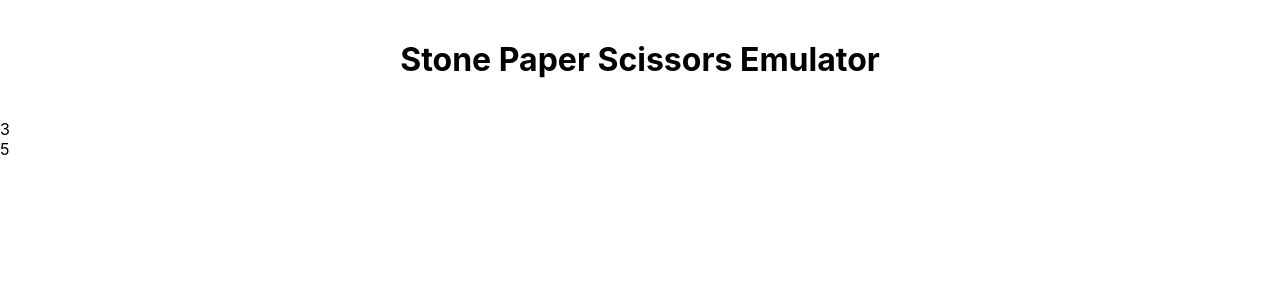
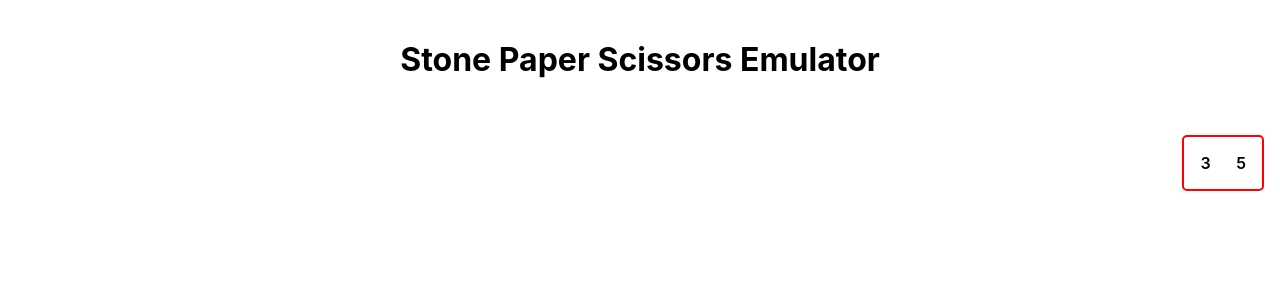
Before and after one commit to divyanshchahar/stone_paper-scissors, a React (Create React App) app: page / in a window 1280 px wide. Shown: the top 300 px of the page. Built offline with nearby package versions, Linux system fonts and the light colour scheme.

Commit message:
added styling

```diff
--- a/src/App.css
+++ b/src/App.css
@@ -6,11 +6,33 @@
 
 :root {
   --p0: 5vh;
+
+  --container-1_b: 2px;
+  --container-1_p: 0.5vw;
+
+  --special-text-button-1_p: 1vw;
+
+  --border-1: rgba(255, 0, 0, 1);
 }
 
 h1 {
   text-align: center;
   padding: var(--p0);
+}
+
+.container-1 {
+  border: var(--container-1_b) solid var(--border-1);
+  padding: var(--container-1_p);
+  margin: calc(5 * var(--container-1_p));
+  border-radius: 5px;
+  width: fit-content;
+  float: right;
+}
+
+.special-text-button-1 {
+  display: inline-block;
+  padding: var(--special-text-button-1_p);
+  font-weight: 600;
 }
 
 /*
@@ -22,6 +44,12 @@ h1 {
 @media screen and (min-width: 429px) {
   :root {
     --p0: 5vh;
+    --container-1_b: 2px;
+    --container-1_p: 0.5vw;
+
+    --special-text-button-1_p: 1vw;
+
+    --border-1: rgba(255, 0, 0, 1);
   }
 }
 
@@ -33,5 +61,12 @@ h1 {
 @media screen and (min-width: 1025px) {
   :root {
     --p0: 5vh;
+
+    --container-1_b: 2px;
+    --container-1_p: 0.25vw;
+
+    --special-text-button-1_p: 1vw;
+
+    --border-1: rgba(255, 0, 0, 1);
   }
 }
```
